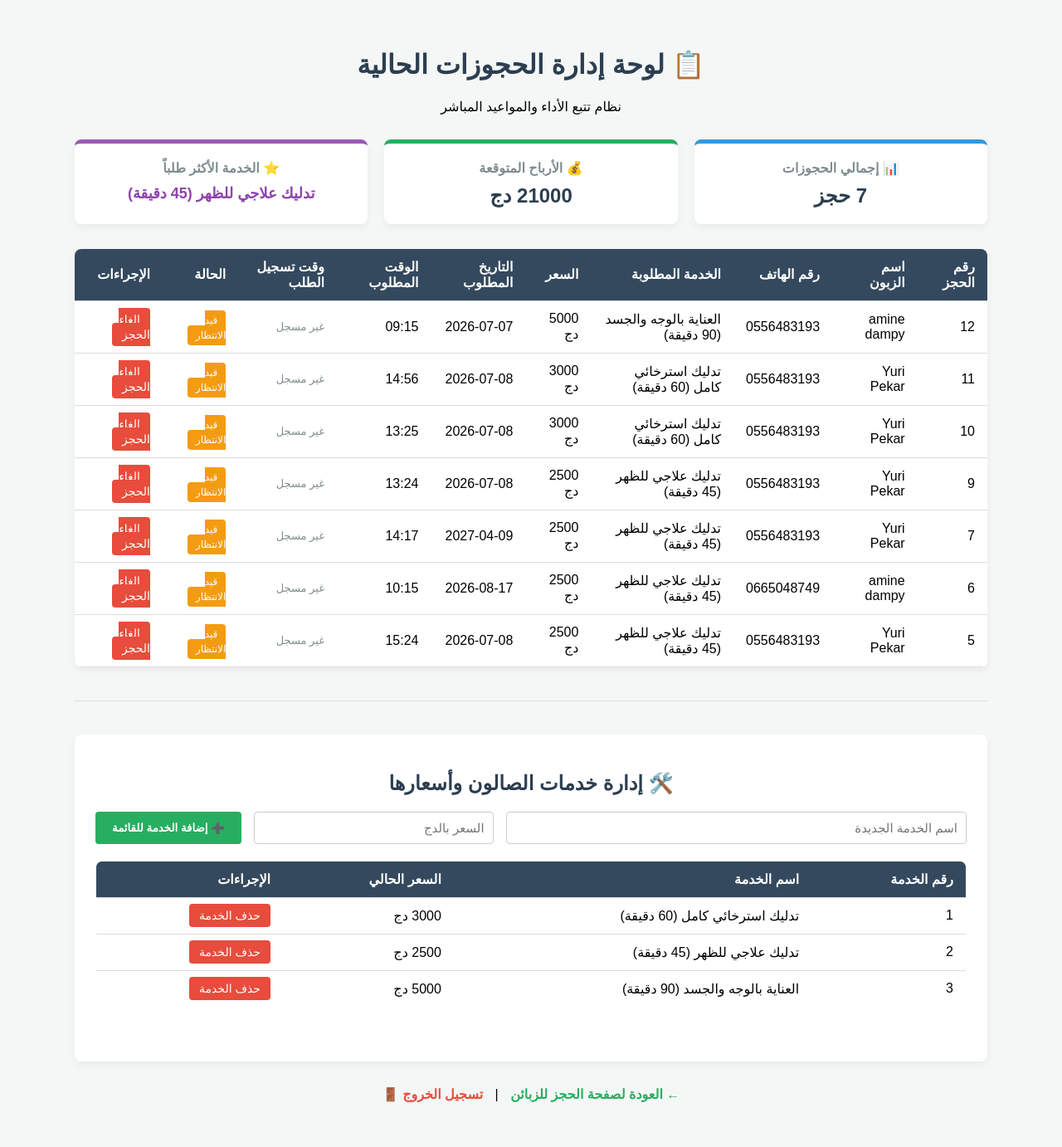
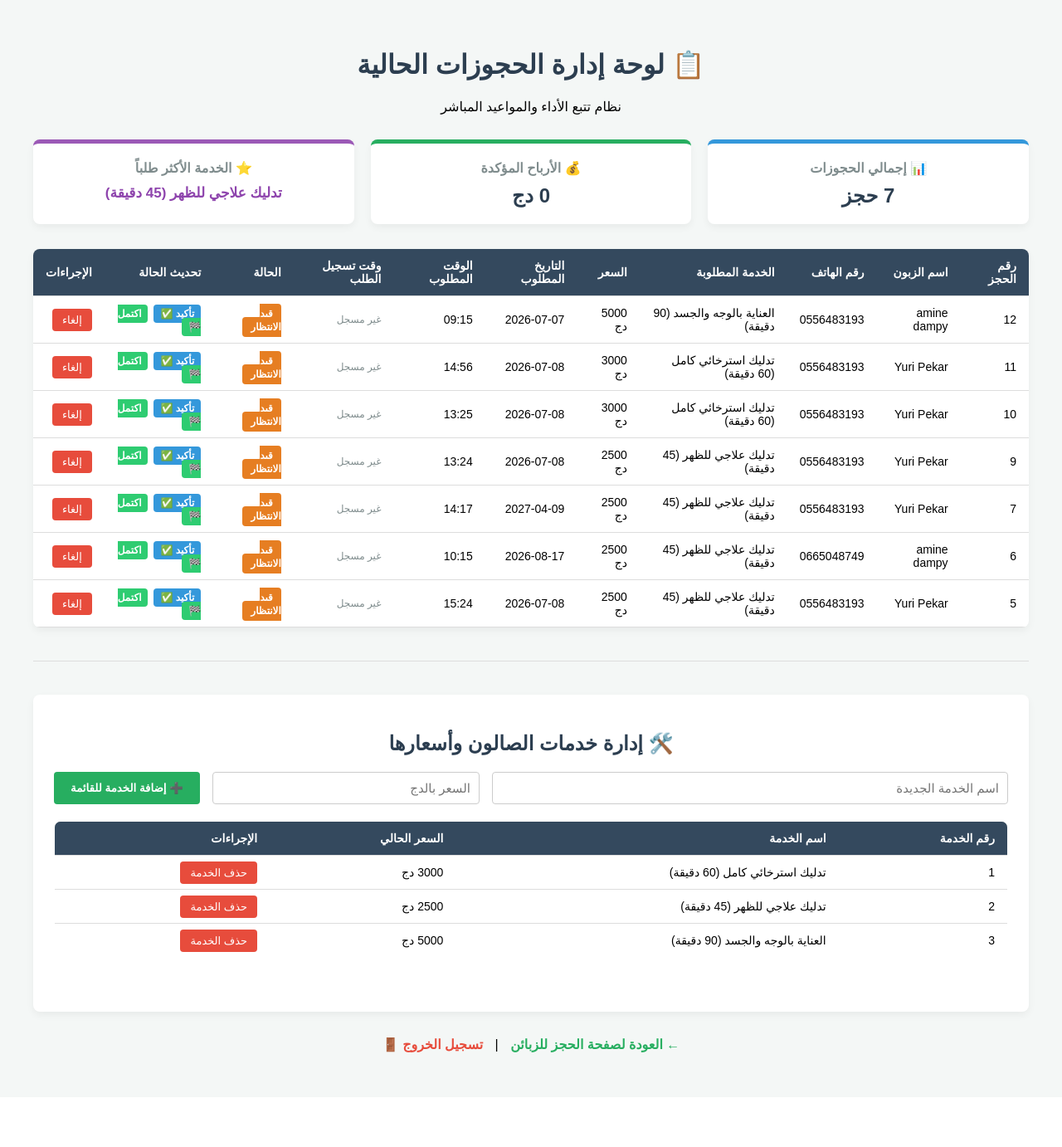
Before and after one commit to Karim90241-arch/salon-project, a Flask app: page /admin in a window 1280 px wide. Shown: the whole page at 83% size. After the commit the page ends 1268 px from the top, so only its background shows below. Run offline with Flask 3, Linux system fonts and the light colour scheme; the visitor is signed in with stand-in values (Sample User, id 1); data comes from the database, SQL or seed files in the repository.

Commit message:
Add files via upload

```diff
--- a/app.py
+++ b/app.py
@@ -13,7 +13,7 @@ def init_db():
     conn = sqlite3.connect(DB_NAME)
     cursor = conn.cursor()
 
-    # 1. جدول الحجوزات المطور
+    # جدول الحجوزات الشامل مع عمود الحالة status
     cursor.execute('''
         CREATE TABLE IF NOT EXISTS bookings (
             id INTEGER PRIMARY KEY AUTOINCREMENT,
@@ -22,11 +22,11 @@ def init_db():
             service_id INTEGER NOT NULL,
             booking_date TEXT NOT NULL,
             booking_time TEXT NOT NULL,
-            created_at TEXT DEFAULT CURRENT_TIMESTAMP
+            created_at TEXT DEFAULT CURRENT_TIMESTAMP,
+            status TEXT DEFAULT 'قيد الانتظار'
         )
     ''')
 
-    # 2. إنشاء جدول الخدمات الجديد
     cursor.execute('''
         CREATE TABLE IF NOT EXISTS services (
             id INTEGER PRIMARY KEY AUTOINCREMENT,
@@ -35,7 +35,6 @@ def init_db():
         )
     ''')
 
-    # تفقد إذا كان جدول الخدمات فارغاً، لنضع فيه خدمات افتراضية لأول مرة فقط
     cursor.execute('SELECT COUNT(*) FROM services')
     if cursor.fetchone()[0] == 0:
         default_services = [
@@ -45,9 +44,14 @@ def init_db():
         ]
         cursor.executemany('INSERT INTO services (name, price) VALUES (?, ?)', default_services)
 
-    # التأكد من وجود عمود وقت الحجز في جدول الحجوزات
+    # تحديثات أمان لقواعد البيانات القديمة (إضافة الأعمدة إن لم تكن موجودة)
     try:
         cursor.execute("ALTER TABLE bookings ADD COLUMN created_at TEXT")
+    except sqlite3.OperationalError:
+        pass
+
+    try:
+        cursor.execute("ALTER TABLE bookings ADD COLUMN status TEXT DEFAULT 'قيد الانتظار'")
     except sqlite3.OperationalError:
         pass
 
@@ -58,7 +62,6 @@ init_db()
 
 @app.route('/')
 def index():
-    # سحب الخدمات من قاعدة البيانات لعرضها في صفحة الحجز للزبون
     conn = sqlite3.connect(DB_NAME)
     conn.row_factory = sqlite3.Row
     cursor = conn.cursor()
@@ -84,8 +87,8 @@ def book():
         return "<h1>⚠️ عذرًا، هذا الحجز مسجل بالفعل مسبقاً!</h1><a href='/'>العودة ومحاولة وقت آخر</a>"
 
     cursor.execute('''
-        INSERT INTO bookings (client_name, client_phone, service_id, booking_date, booking_time, created_at)
-        VALUES (?, ?, ?, ?, ?, ?)
+        INSERT INTO bookings (client_name, client_phone, service_id, booking_date, booking_time, created_at, status)
+        VALUES (?, ?, ?, ?, ?, ?, 'قيد الانتظار')
     ''', (name, phone, service_id, date, time, current_now))
     conn.commit()
     conn.close()
@@ -111,31 +114,27 @@ def admin_dashboard():
     conn.row_factory = sqlite3.Row
     cursor = conn.cursor()
 
-    # 1. جلب الحجوزات المعتادة
-    query = '''
+    bookings = cursor.execute('''
         SELECT bookings.*, services.name AS service_name, services.price AS service_price
         FROM bookings
         LEFT JOIN services ON bookings.service_id = services.id
         ORDER BY bookings.id DESC
-    '''
-    bookings = cursor.execute(query).fetchall()
+    ''').fetchall()
 
-    # 2. جلب قائمة الخدمات
     services = cursor.execute('SELECT * FROM services').fetchall()
 
-    # 📈 3. حساب الإحصائيات الذكية:
-    # أ) إجمالي عدد الحجوزات
+    # حساب الإحصائيات
     total_bookings = cursor.execute('SELECT COUNT(*) FROM bookings').fetchone()[0]
 
-    # ب) حساب إجمالي الأرباح المتوقعة
+    # الأرباح المتوقعة المحسوبة فقط من المواعيد (المؤكدة أو المكتملة)
     total_revenue = cursor.execute('''
         SELECT SUM(services.price)
         FROM bookings
         JOIN services ON bookings.service_id = services.id
+        WHERE bookings.status IN ('مؤكد', 'مكتمل')
     ''').fetchone()[0]
-    if total_revenue is None: total_revenue = 0 # إذا لم تكن هناك حجوزات، يكون المجموع 0
+    if total_revenue is None: total_revenue = 0
 
-    # ج) معرفة أكثر خدمة مطلوبة
     most_popular_query = '''
         SELECT services.name, COUNT(bookings.id) as count
         FROM bookings
@@ -147,8 +146,6 @@ def admin_dashboard():
     most_popular_service = popular_result[0] if popular_result else "لا توجد حجوزات بعد"
 
     conn.close()
-
-    # نرسل الأرقام الجديدة إلى ملف HTML وعرضها
     return render_template('dashboard.html',
                            bookings=bookings,
                            services=services,
@@ -156,14 +153,25 @@ def admin_dashboard():
                            total_revenue=total_revenue,
                            most_popular_service=most_popular_service)
 
-# ➕ مسار جديد لإضافة خدمة من لوحة التحكم
+# 🔄 مسار جديد لتحديث حالة الحجز
+@app.route('/update_status/<int:booking_id>/<string:new_status>')
+def update_status(booking_id, new_status):
+    if not session.get('logged_in'):
+        return redirect('/login')
+
+    conn = sqlite3.connect(DB_NAME)
+    cursor = conn.cursor()
+    cursor.execute('UPDATE bookings SET status = ? WHERE id = ?', (new_status, booking_id))
+    conn.commit()
+    conn.close()
+    return redirect('/admin')
+
 @app.route('/add_service', methods=['POST'])
 def add_service():
     if not session.get('logged_in'):
         return redirect('/login')
     name = request.form['service_name']
     price = request.form['service_price']
-
     conn = sqlite3.connect(DB_NAME)
     cursor = conn.cursor()
     cursor.execute('INSERT INTO services (name, price) VALUES (?, ?)', (name, price))
@@ -171,7 +179,6 @@ def add_service():
     conn.close()
     return redirect('/admin')
 
-# 🗑️ مسار جديد لحذف خدمة من لوحة التحكم
 @app.route('/delete_service/<int:service_id>')
 def delete_service(service_id):
     if not session.get('logged_in'):
@@ -187,7 +194,6 @@ def delete_service(service_id):
 def delete_booking(booking_id):
     if not session.get('logged_in'):
         return redirect('/login')
-
     conn = sqlite3.connect(DB_NAME)
     cursor = conn.cursor()
     cursor.execute('DELETE FROM bookings WHERE id = ?', (booking_id,))
--- a/templates/dashboard.html
+++ b/templates/dashboard.html
@@ -6,9 +6,8 @@
     <style>
         body { font-family: Arial, sans-serif; background-color: #f4f7f6; padding: 30px; }
         h1, h2 { color: #2c3e50; text-align: center; }
-        .container { max-width: 1100px; margin: 0 auto; }
+        .container { max-width: 1200px; margin: 0 auto; }
 
-        /* تصميم مربعات الإحصائيات */
         .stats-container { display: flex; gap: 20px; margin-bottom: 30px; justify-content: space-between; }
         .stat-card { flex: 1; background: white; padding: 20px; border-radius: 8px; box-shadow: 0px 4px 10px rgba(0,0,0,0.05); text-align: center; border-top: 5px solid #2c3e50; }
         .stat-card.blue { border-top-color: #3498db; }
@@ -18,12 +17,23 @@
         .stat-card p { margin: 0; font-size: 24px; font-weight: bold; color: #2c3e50; }
 
         table { width: 100%; border-collapse: collapse; margin-top: 20px; background: white; box-shadow: 0px 4px 10px rgba(0,0,0,0.05); border-radius: 8px; overflow: hidden; margin-bottom: 40px; }
-        th, td { padding: 12px 15px; text-align: right; border-bottom: 1px solid #ddd; }
+        th, td { padding: 12px 15px; text-align: right; border-bottom: 1px solid #ddd; font-size: 14px; }
         th { background-color: #34495e; color: white; }
         tr:hover { background-color: #f1f1f1; }
-        .badge { background-color: #f39c12; color: white; padding: 5px 10px; border-radius: 4px; font-size: 12px; }
-        .btn-delete { background-color: #e74c3c; color: white; text-decoration: none; padding: 6px 12px; border-radius: 4px; font-size: 14px; }
+
+        /* ألوان حالات المواعيد الاحترافية */
+        .badge { padding: 5px 10px; border-radius: 4px; font-size: 12px; color: white; font-weight: bold; }
+        .badge.waiting { background-color: #e67e22; }      /* برتقالي لقيد الانتظار */
+        .badge.confirmed { background-color: #2980b9; }    /* أزرق للمؤكد */
+        .badge.completed { background-color: #27ae60; }    /* أخضر للمكتمل */
+
+        /* أزرار الإجراءات */
+        .btn-status { text-decoration: none; padding: 4px 8px; border-radius: 4px; font-size: 12px; color: white; margin-left: 3px; font-weight: bold; }
+        .btn-confirm { background-color: #3498db; }
+        .btn-complete { background-color: #2ecc71; }
+        .btn-delete { background-color: #e74c3c; color: white; text-decoration: none; padding: 6px 12px; border-radius: 4px; font-size: 13px; }
         .btn-delete:hover { background-color: #c0392b; }
+
         .management-section { background: white; padding: 25px; border-radius: 8px; box-shadow: 0px 4px 10px rgba(0,0,0,0.05); }
         .form-inline { display: flex; gap: 15px; margin-bottom: 20px; }
         .form-inline input { padding: 10px; border: 1px solid #ccc; border-radius: 4px; font-size: 15px; }
@@ -42,12 +52,12 @@
             <p>{{ total_bookings }} حجز</p>
         </div>
         <div class="stat-card green">
-            <h3>💰 الأرباح المتوقعة</h3>
+            <h3>💰 الأرباح المؤكدة</h3>
             <p>{{ total_revenue }} دج</p>
         </div>
         <div class="stat-card purple">
             <h3>⭐ الخدمة الأكثر طلباً</h3>
-            <p style="font-size: 18px; color: #8e44ad;">{{ most_popular_service }}</p>
+            <p style="font-size: 17px; color: #8e44ad;">{{ most_popular_service }}</p>
         </div>
     </div>
 
@@ -63,6 +73,7 @@
                 <th>الوقت المطلوب</th>
                 <th>وقت تسجيل الطلب</th>
                 <th>الحالة</th>
+                <th>تحديث الحالة</th>
                 <th>الإجراءات</th>
             </tr>
         </thead>
@@ -76,10 +87,25 @@
                 <td>{{ booking['service_price'] if booking['service_price'] else '-' }} دج</td>
                 <td>{{ booking['booking_date'] }}</td>
                 <td>{{ booking['booking_time'] }}</td>
-                <td style="color: #7f8c8d; font-size: 13px;">{{ booking['created_at'] or 'غير مسجل' }}</td>
-                <td><span class="badge">قيد الانتظار</span></td>
+                <td style="color: #7f8c8d; font-size: 12px;">{{ booking['created_at'] or 'غير مسجل' }}</td>
+
                 <td>
-                    <a href="/delete/{{ booking['id'] }}" class="btn-delete" onclick="return confirm('هل أنت متأكد من إلغاء هذا الحجز؟')">إلغاء الحجز</a>
+                    {% if booking['status'] == 'مؤكد' %}
+                        <span class="badge confirmed">مؤكد</span>
+                    {% elif booking['status'] == 'مكتمل' %}
+                        <span class="badge completed">مكتمل</span>
+                    {% else %}
+                        <span class="badge waiting">قيد الانتظار</span>
+                    {% endif %}
+                </td>
+
+                <td>
+                    <a href="/update_status/{{ booking['id'] }}/مؤكد" class="btn-status btn-confirm">تأكيد ✅</a>
+                    <a href="/update_status/{{ booking['id'] }}/مكتمل" class="btn-status btn-complete">اكتمل 🏁</a>
+                </td>
+
+                <td>
+                    <a href="/delete/{{ booking['id'] }}" class="btn-delete" onclick="return confirm('هل أنت متأكد من إلغاء هذا الحجز؟')">إلغاء</a>
                 </td>
             </tr>
             {% endfor %}
```
